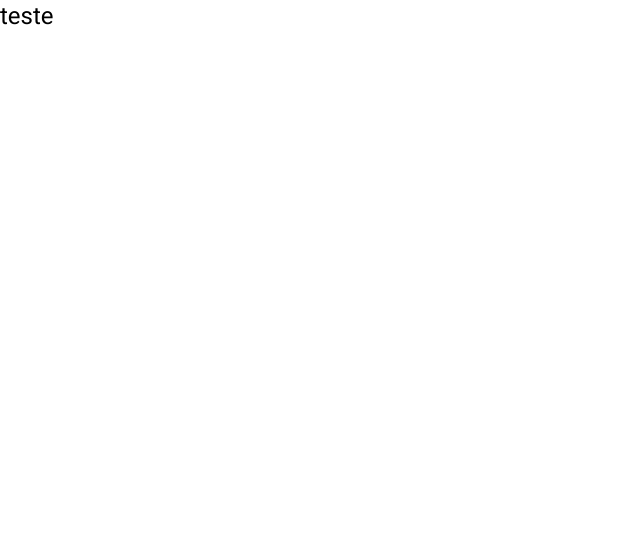
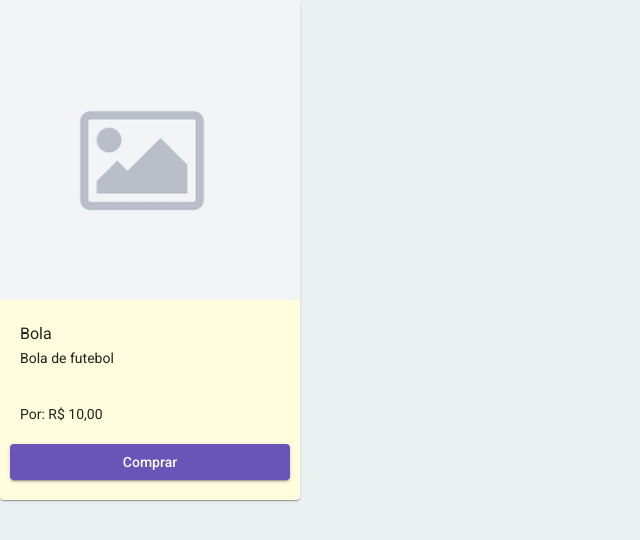
Before and after one commit to filipeabessa/ecommerce-web, an Angular app: page / in a window 1280 px wide. Shown: the top 540 px of the page, without its empty margins (0-640 px from the left). Built offline with nearby package versions, Linux system fonts and the light colour scheme.

Commit message:
feat(products): :sparkles: Create basic product card component

```diff
--- a/src/app/app.component.html
+++ b/src/app/app.component.html
@@ -1 +1,3 @@
-<h1>teste</h1>
+<body>
+  <app-product-card></app-product-card>
+</body>
--- a/src/app/app.component.scss
+++ b/src/app/app.component.scss
@@ -0,0 +1,5 @@
+body {
+  background: #ebf1f1;
+  width: 100%;
+  height: 100%;
+}
--- a/src/app/product/product-card/product-card.component.html
+++ b/src/app/product/product-card/product-card.component.html
@@ -1 +1,20 @@
-<p>product-card works!</p>
+<mat-card class="product-card-container">
+  <mat-card-content class="product-content">
+    <img
+      src="assets/images/product_image_default.png"
+      alt="Product"
+      width="300px"
+      height="300px"
+      class="product-image"
+    />
+
+    <div class="product-details">
+      <h3 class="product-name">{{ product.name }}</h3>
+      <p class="product-description">{{ product.content }}</p>
+      <p class="product-price">Por: {{ product.price }}</p>
+    </div>
+    <button mat-raised-button color="primary" class="product-button">
+      Comprar
+    </button>
+  </mat-card-content>
+</mat-card>
--- a/src/app/product/product-card/product-card.component.scss
+++ b/src/app/product/product-card/product-card.component.scss
@@ -0,0 +1,57 @@
+.product-card-container {
+  display: flex;
+  flex-direction: column;
+  justify-content: start;
+  align-items: center;
+  width: 300px;
+  height: 500px;
+  padding: 0px;
+  border: 1 solid #ccc;
+  background: #fffddd;
+
+  > .product-content {
+    display: flex;
+    flex-direction: column;
+    justify-items: center;
+    align-items: center;
+    margin: 0px;
+    width: 100%;
+    height: 100%;
+
+    > .product-image {
+      justify-self: start;
+      align-self: flex-start;
+    }
+    > .product-details {
+      display: flex;
+      flex-direction: column;
+      justify-content: start;
+      align-items: flex-start;
+
+      width: calc(100% - 40px);
+      height: 300px;
+      margin: 20px;
+
+      > .product-name {
+        margin: 0px;
+      }
+
+      > .product-description {
+        margin: 0px;
+      }
+
+      > .product-price {
+        margin: 0px;
+        margin-top: auto;
+      }
+    }
+
+    .mat-primary {
+      background: #6954b7;
+      color: #fff;
+      justify-self: flex-end;
+      width: calc(100% - 20px);
+      margin-bottom: 20px;
+    }
+  }
+}
--- a/src/app/product/product-card/product-card.component.ts
+++ b/src/app/product/product-card/product-card.component.ts
@@ -3,13 +3,16 @@ import { Component, OnInit } from '@angular/core';
 @Component({
   selector: 'app-product-card',
   templateUrl: './product-card.component.html',
-  styleUrls: ['./product-card.component.scss']
+  styleUrls: ['./product-card.component.scss'],
 })
 export class ProductCardComponent implements OnInit {
+  product = {
+    name: 'Bola',
+    price: 'R$ 10,00',
+    content: 'Bola de futebol',
+  };
 
-  constructor() { }
+  constructor() {}
 
-  ngOnInit(): void {
-  }
-
+  ngOnInit(): void {}
 }
```
Also changed, not shown: src/app/app.module.ts (+6 -6 lines), src/app/product/product.module.ts (+6 -9 lines), src/assets/images/product_image_default.png (added).
